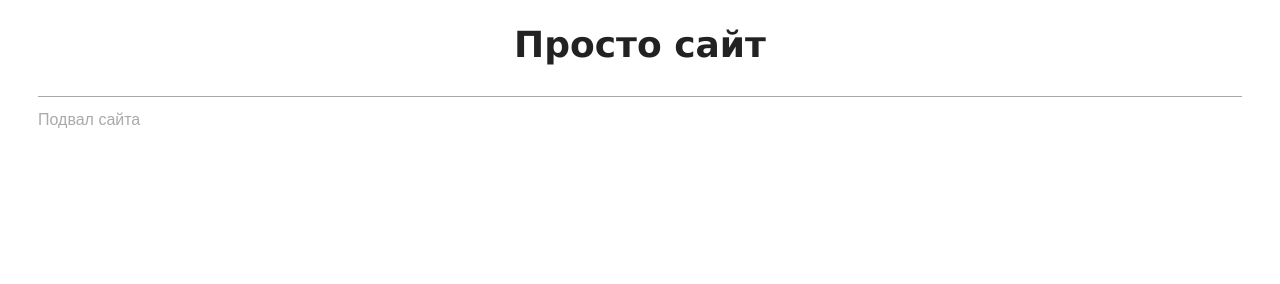
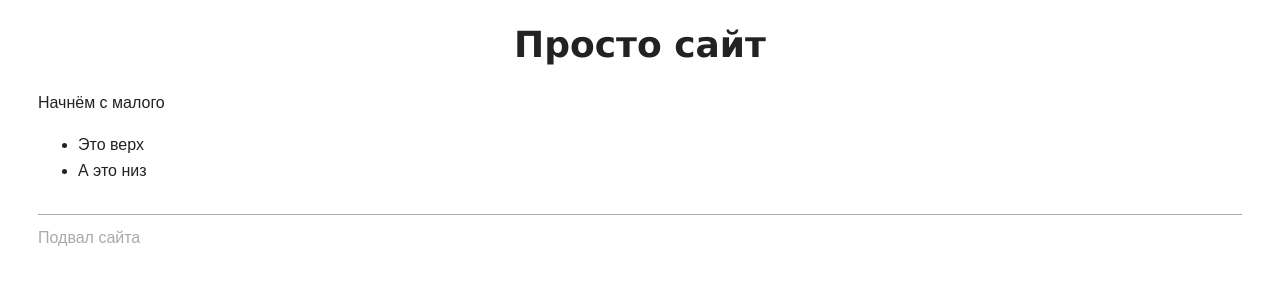
Before and after one commit to DanilaMIPT/HTML-exploration, a plain HTML site: page index.html in a window 1280 px wide. Drawn offline with Linux system fonts and the light colour scheme.

Commit message:
Update index.html

```diff
--- a/index.html
+++ b/index.html
@@ -10,6 +10,13 @@
       <h1 class="page-title">Просто сайт</h1>
     </header>
     <main>
+		<p> Начнём с малого</p>
+		<nav>
+		<ul>
+			<li>Это верх</li>
+			<li> А это низ</li>
+		</ul>
+		</nav>
     </main>
     <footer>
       Подвал сайта
```
